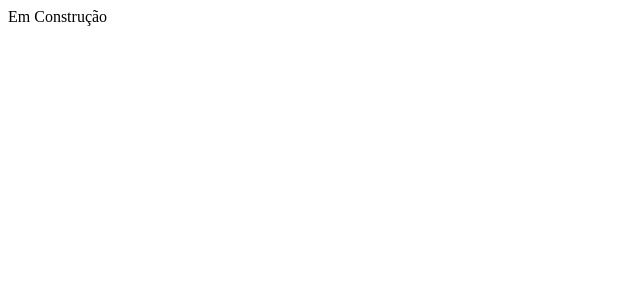
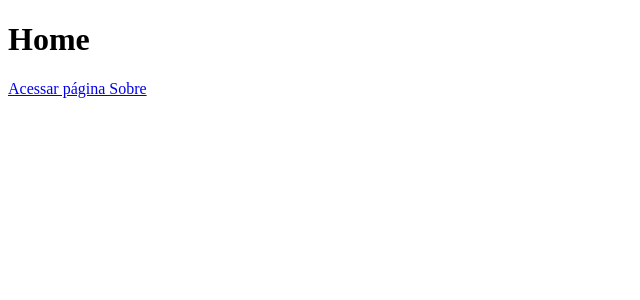
Before and after one commit to BrunoCostaR/3in1, a Next.js app: page / in a window 1280 px wide. Shown: the top 300 px of the page, without its empty margins (0-640 px from the left). Built offline with nearby package versions, Linux system fonts and the light colour scheme.

Commit message:
teste de link

```diff
--- a/pages/index.js
+++ b/pages/index.js
@@ -1,7 +1,14 @@
+import Link from 'next/link';
+
 function Home() {
-    return <div>
-        Em Construção
-    </div>
+    return (
+    <div>
+        <h1>Home</h1>
+
+        <Link href="/sobre">
+            <a>Acessar página Sobre</a>
+        </Link>
+    </div>)
 }
 
 export default Home
```
Also changed, not shown: pages/sobre.js (added, +14 -0 lines).
